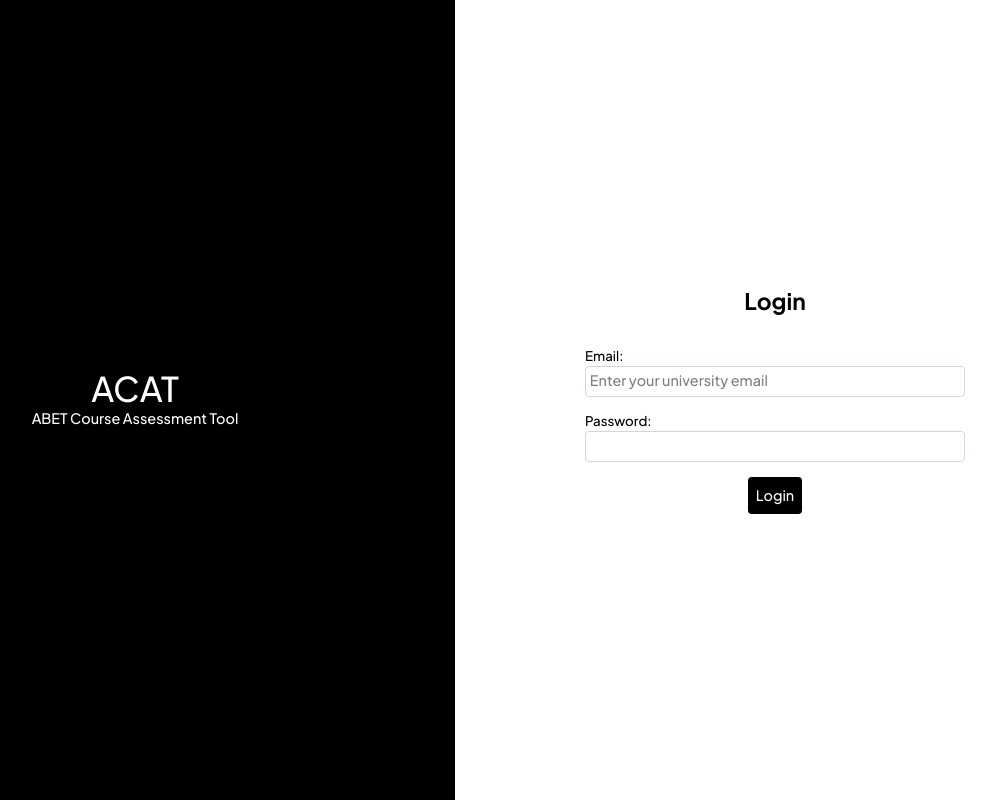
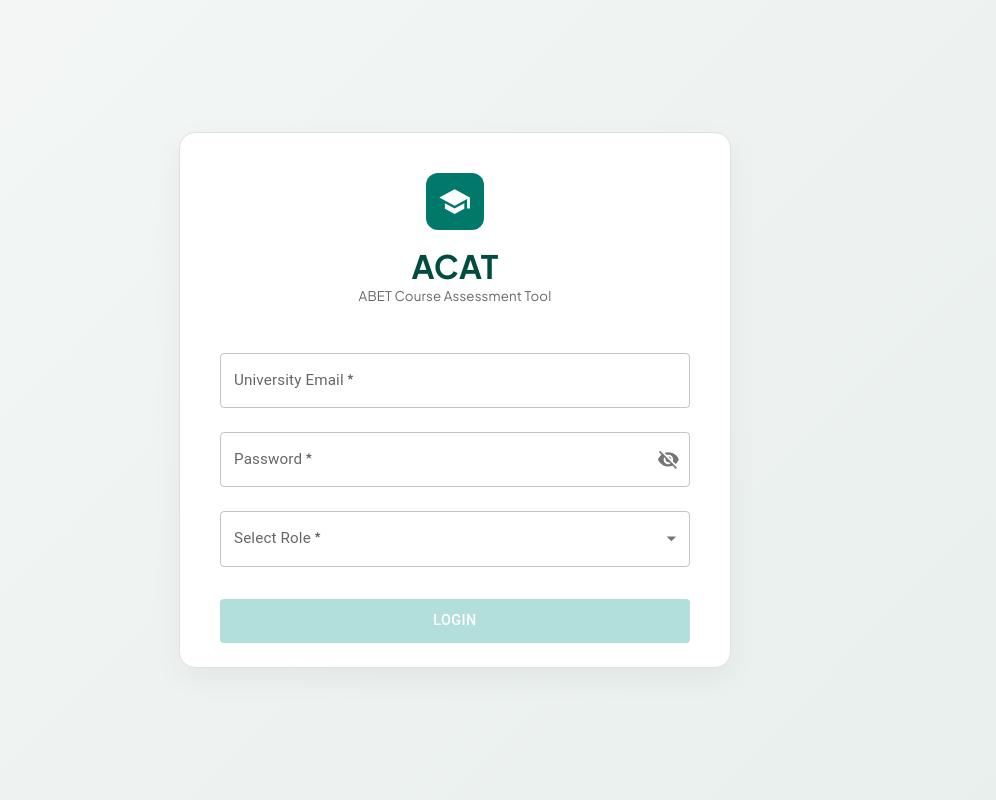
Before and after one commit to diabreem/course-assessment-website, a React (Vite) app: page /login in a window 1280 px wide. Shown: the whole page, without its empty margins (185-1181 px from the left). Built offline with nearby package versions, Linux system fonts and the light colour scheme; data requests are answered from the project's data file.

Commit message:
Login design update

```diff
--- a/src/pages/auth/Login.jsx
+++ b/src/pages/auth/Login.jsx
@@ -1,14 +1,35 @@
-import { useState } from "react";
-import { useNavigate, Link } from "react-router-dom";
+import React, { useState } from 'react';
+import { useNavigate } from "react-router-dom";
 import { useAuth } from "../../context/AuthContext";
 import { login as apiLogin } from "../../api/auth";
 import { showSnackbar } from "../../utils/snackbar";
 import CustomSnackbar from "../../components/CustomSnackbar";
+import {
+  Box,
+  Button,
+  Card,
+  CardContent,
+  Container,
+  FormControl,
+  InputLabel,
+  MenuItem,
+  Select,
+  TextField,
+  Typography,
+  IconButton,
+  InputAdornment
+} from '@mui/material';
+import { Visibility, VisibilityOff, School } from '@mui/icons-material';
+
 const Login = () => {
   const { login } = useAuth();
   const navigate = useNavigate();
+
+  // State Management
   const [email, setEmail] = useState("");
   const [password, setPassword] = useState("");
+  const [role, setRole] = useState("");
+  const [showPassword, setShowPassword] = useState(false);
   const [snackbar, setSnackbar] = useState({
     open: false,
     message: "",
@@ -18,72 +39,136 @@ const Login = () => {
   const handleSubmit = async (e) => {
     e.preventDefault();
     try {
+      // Pass the selected role to your API if needed,
+      // or use it to validate the user after login
       const res = await apiLogin(email, password);
       const user = res.data.user;
+
       login(user);
-      const activeRole = Array.isArray(user.role) ? user.role[0] : user.role;
-      navigate(`/${activeRole}`);
+
+      // Navigate based on the selected role from the dropdown
+      // Ensure the user actually has permission for that role
+      navigate(`/${role}`);
     }
     catch (error) {
-      showSnackbar(setSnackbar, "Login failed.", "error");
+      showSnackbar(setSnackbar, "Login failed. Please check your credentials.", "error");
     }
   };
 
   return (
-    <form onSubmit={handleSubmit} className="h-screen">
-      <div className="flex h-full">
+    <Box
+      sx={{
+        minHeight: '100vh',
+        display: 'flex',
+        alignItems: 'center',
+        background: 'linear-gradient(135deg, #f4f7f6 0%, #e8efed 100%)',
+      }}
+    >
+      <Container maxWidth="sm">
+        <Card sx={{ borderRadius: 4, boxShadow: '0px 10px 30px rgba(0,0,0,0.05)', border: '1px solid #e0e0e0' }}>
+          <CardContent sx={{ p: { xs: 3, md: 5 } }}>
 
-        <div className="w-1/2 bg-black text-white flex flex-col items-center justify-center">
-          <p className="text-4xl">ACAT</p>
-          <p>ABET Course Assessment Tool</p>
-        </div>
+            {/* Branding Header */}
+            <Box sx={{ display: 'flex', flexDirection: 'column', alignItems: 'center', mb: 4 }}>
+              <Box sx={{ backgroundColor: '#00796b', color: 'white', p: 1.5, borderRadius: '12px', mb: 2 }}>
+                <School fontSize="large" />
+              </Box>
+              <Typography variant="h4" fontWeight="700" sx={{ color: '#004d40' }}>
+                ACAT
+              </Typography>
+              <Typography variant="body2" color="text.secondary">
+                ABET Course Assessment Tool
+              </Typography>
+            </Box>
 
-        <div className="w-1/2 flex flex-col items-center justify-center gap-4">
-          <p className="text-2xl font-bold mb-4">Login</p>
-
-          <div className="flex flex-col">
-            <label htmlFor="email" className="text-sm">Email:</label>
-            <input
+            <form onSubmit={handleSubmit}>
+              {/* Email Input */}
+              <TextField
+                fullWidth
+                label="University Email"
                 type="email"
-              id="email"
-              placeholder="Enter your university email"
+                variant="outlined"
+                margin="normal"
+                required
                 value={email}
                 onChange={(e) => setEmail(e.target.value)}
+                sx={{ '& .MuiOutlinedInput-root.Mui-focused fieldset': { borderColor: '#00796b' } }}
+              />
+
+              {/* Password Input */}
+              <TextField
+                fullWidth
+                label="Password"
+                type={showPassword ? 'text' : 'password'}
+                variant="outlined"
+                margin="normal"
                 required
-              className="border border-gray-300 rounded p-1 w-100"
-            />
-          </div>
-
-          <div className="flex flex-col">
-            <label htmlFor="password" className="text-sm">Password:</label>
-            <input
-              type="password"
-              id="password"
                 value={password}
                 onChange={(e) => setPassword(e.target.value)}
-              required
-              className="border border-gray-300 rounded p-1 w-100"
+                InputProps={{
+                  endAdornment: (
+                    <InputAdornment position="end">
+                      <IconButton onClick={() => setShowPassword(!showPassword)} edge="end">
+                        {showPassword ? <Visibility /> : <VisibilityOff />}
+                      </IconButton>
+                    </InputAdornment>
+                  ),
+                }}
               />
-          </div>
 
-          <button
+              {/* Role Selection Dropdown */}
+              <FormControl fullWidth margin="normal" required>
+                <InputLabel id="role-select-label">Select Role</InputLabel>
+                <Select
+                  labelId="role-select-label"
+                  value={role}
+                  label="Select Role"
+                  onChange={(e) => setRole(e.target.value)}
+                  sx={{ borderRadius: 1 }}
+                >
+                  <MenuItem value="admin">Administrator</MenuItem>
+                  <MenuItem value="instructor">Instructor</MenuItem>
+                  <MenuItem value="coordinator">Coordinator</MenuItem>
+                </Select>
+              </FormControl>
+
+              {/* Login Action */}
+              <Button
+                fullWidth
                 type="submit"
-            className="bg-black text-white p-2 rounded"
+                variant="contained"
+                disabled={!role}
+                sx={{
+                  mt: 3,
+                  py: 1.2,
+                  backgroundColor: '#00796b',
+                  fontWeight: '500',
+                  fontSize: '0.95rem',
+                  borderRadius: '4px',
+                  '&:hover': {
+                    backgroundColor: '#00695c',
+                  },
+                  '&.Mui-disabled': {
+                    backgroundColor: '#b2dfdb',
+                    color: '#ffffff'
+                  }
+                }}
               >
                 Login
-          </button>
+      </Button>
+            </form>
+          </CardContent>
+        </Card>
 
-        </div>
-
+        {/* Snackbar Logic */}
         <CustomSnackbar
           open={snackbar.open}
           onClose={() => setSnackbar({ ...snackbar, open: false })}
           message={snackbar.message}
           severity={snackbar.severity}
         />
-
-      </div>
-    </form>
+      </Container>
+    </Box>
   );
 };
 
```
Lines whose indentation alone changed are shown as unchanged.
